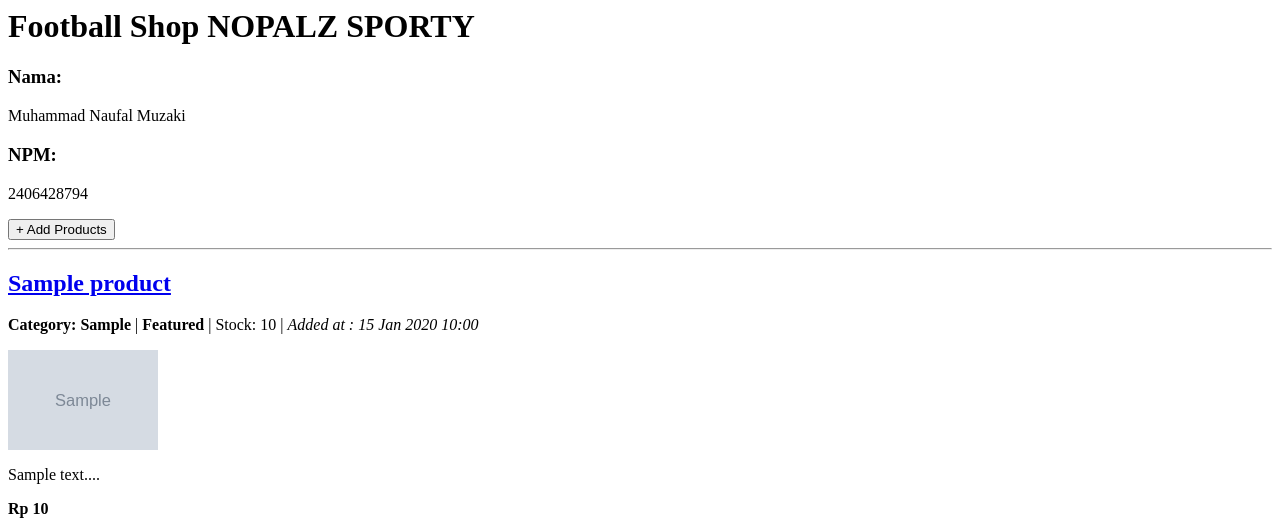
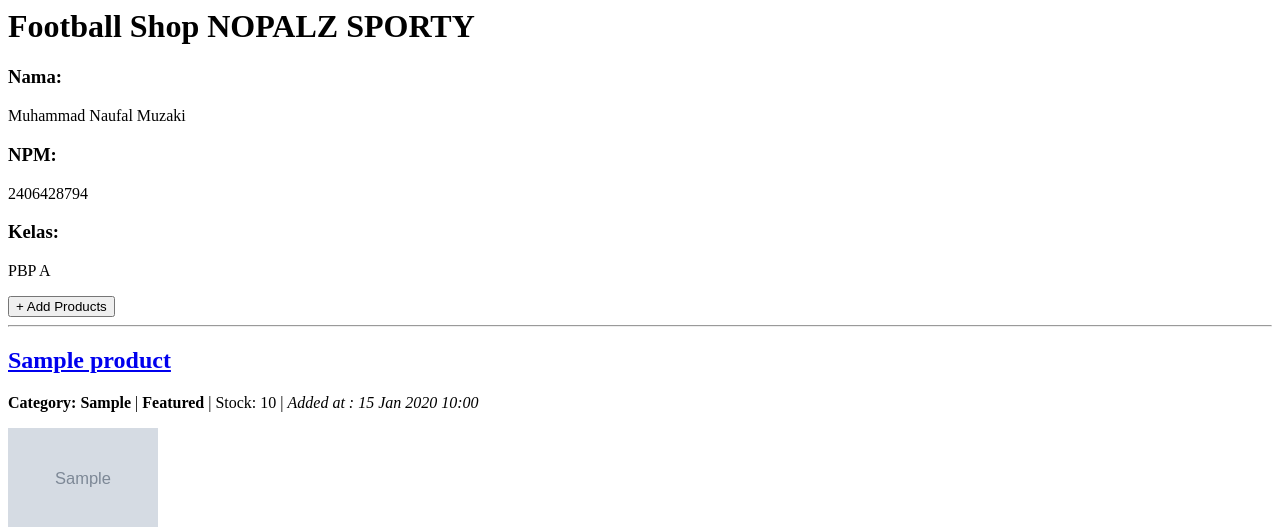
Before and after one commit to mnaufalmuzaki811/football-shop, a Django app: page / in a window 1280 px wide. Shown: the top 527 px of the page. Run offline with Django 5.2, Linux system fonts and the light colour scheme; tables that the repository leaves empty hold one stand-in row (values such as "Sample post"); grey boxes marked "Sample" are stand-in pictures.

Commit message:
Membetulkan sedikit kesalahan

```diff
--- a/main/templates/main.html
+++ b/main/templates/main.html
@@ -4,6 +4,8 @@
 <p>{{ name }}</p>
 <h3>NPM: </h3>
 <p>{{ npm }}</p>
+<h3>Kelas: </h3>
+<p>{{ class }}</p>
 
 <a href="{% url 'main:create_products' %}">
   <button>+ Add Products</button>
--- a/main/views.py
+++ b/main/views.py
@@ -10,6 +10,7 @@ def show_main(request):
         'app_name' : 'NOPALZ SPORTY',
         'name': 'Muhammad Naufal Muzaki',
         'npm': '2406428794',
+        'class': 'PBP A',
         'product_list': product_list
     }
 
```
